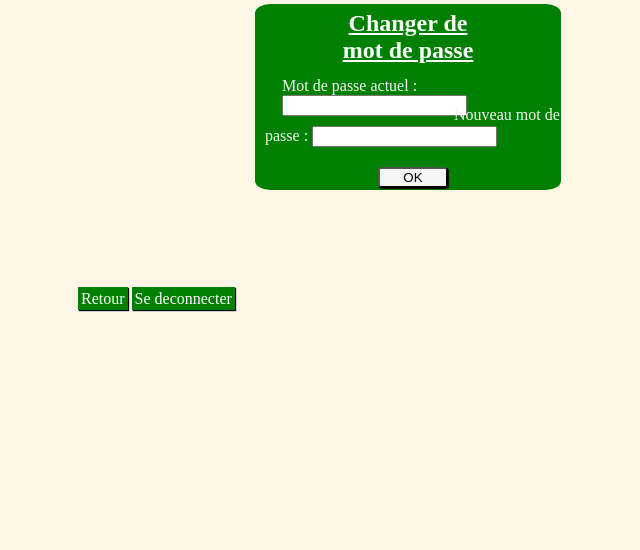
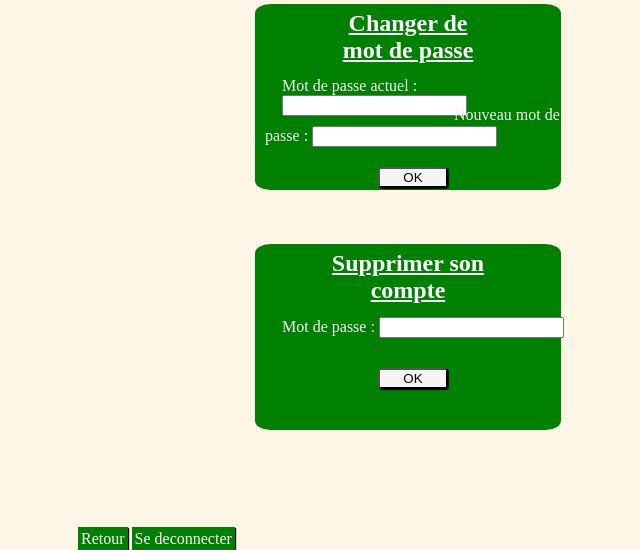
Before and after one commit to Failte21/rush000, a PHP site: page /user_management.php in a window 1280 px wide. Shown: the part 450-1000 px from the top of the page, without its empty margins (232-872 px from the left). Before the commit the page ends 762 px from the top, so only its background shows below. Run offline with PHP 8.4, Linux system fonts and the light colour scheme; the visitor is signed in with stand-in values (Sample User, id 1).

Commit message:
user management changed

```diff
--- a/user_management.php
+++ b/user_management.php
@@ -19,6 +19,11 @@
 		<span id="newpasswd">Nouveau mot de passe : <input type="password" name="new_passwd" required></span>
 		<input id="submit" type="submit" name="submit" value="OK"><br>
 	</form>
+	<h1 id="title">Supprimer son compte</h1>
+	<form action="delete_account.php" method="post">
+		<span id="passwd">Mot de passe : <input type="password" name="passwd" required></span>
+		<input id="submit" type="submit" name="submit" value="OK"><br>
+	</form>
 	<a id="retour" href="/rush00/index.php">Retour</a>
 	<a id="retour" href="/rush00/sign_out.php">Se deconnecter</a>
 </body>
```
